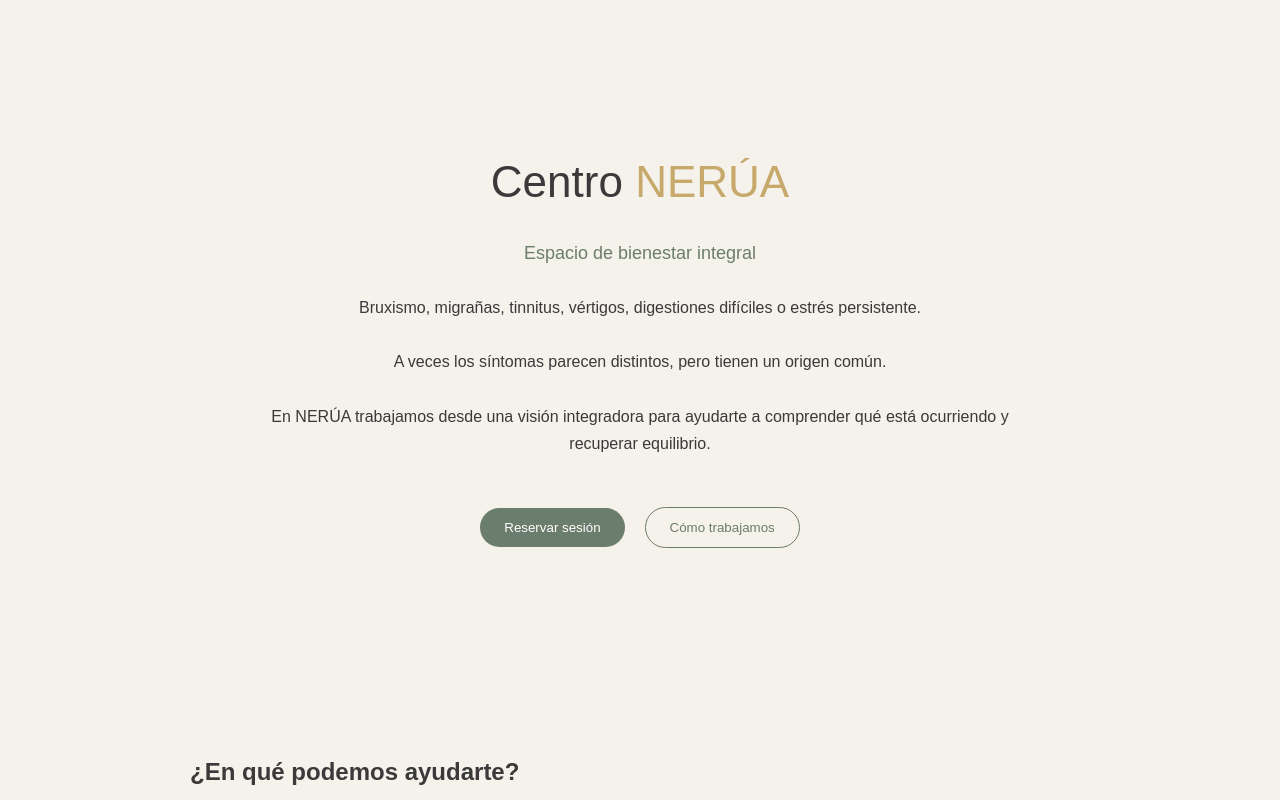
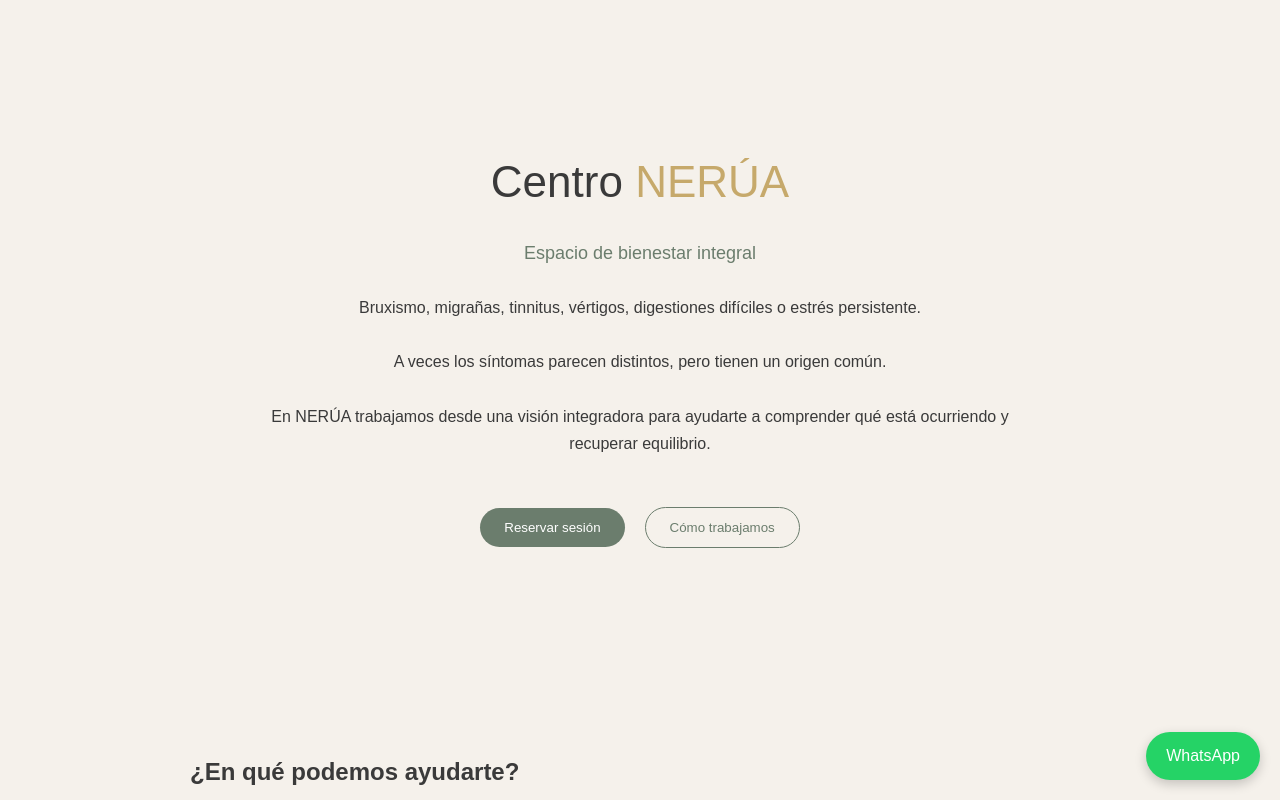
Before and after one commit to Centronerua/Nerua-web, a Next.js app: page / in a window 1280 px wide. Shown: the top 800 px of the page. Built offline with nearby package versions, Linux system fonts and the light colour scheme.

Commit message:
Update page.js

```diff
--- a/app/page.js
+++ b/app/page.js
@@ -176,17 +176,29 @@ export default function Home() {
         <p>📍 Camino de los Almendrales 35, Málaga</p>
         <p>📧 info@centronerua.com</p>
 
-       <a
+          </section>
+
+      <a
   href="https://wa.me/34637541937?text=Hola%20me%20gustaría%20información%20sobre%20NERÚA"
   target="_blank"
-  style={{textDecoration:"none"}}
+  style={{
+    position: "fixed",
+    bottom: "20px",
+    right: "20px",
+    background: "#25D366",
+    color: "white",
+    borderRadius: "50px",
+    padding: "15px 20px",
+    fontSize: "16px",
+    textDecoration: "none",
+    boxShadow: "0 4px 12px rgba(0,0,0,0.2)",
+    zIndex: 1000
+  }}
 >
-  <button style={btnOutline}>
-    Escribir por WhatsApp
-  </button>
+  WhatsApp
 </a>
 
-      </section>
+
 
     </main>
   );
```
